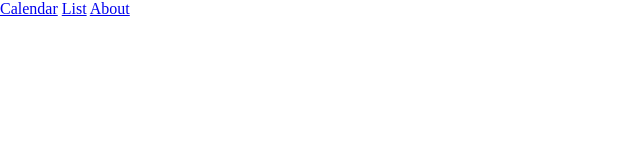
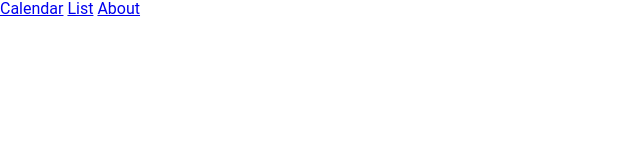
Before and after one commit to ivan-pl/ts--task-calendar, a website built with webpack: page src/index.html in a window 1280 px wide. Shown: the full height of the page, 0-640 px from the left. Built offline with nearby package versions, Linux system fonts and the light colour scheme; what some-router would draw is missing.

Commit message:
style: add basic styles

```diff
--- a/src/index.html
+++ b/src/index.html
@@ -6,8 +6,8 @@
     <meta name="viewport" content="width=device-width, initial-scale=1.0" />
     <title>Task calendar</title>
   </head>
-  <body>
-    <header id="header"></header>
-    <main id="app"></main>
+  <body class="page">
+    <header id="header" class="header"></header>
+    <main id="app" class="main"></main>
   </body>
 </html>
--- a/src/index.scss
+++ b/src/index.scss
@@ -2,6 +2,23 @@
   font-size: 16px;
 }
 
-.title {
-  font-size: 40px;
+* {
+  box-sizing: border-box;
+  font-family: Roboto, Arial, Helvetica, sans-serif;
+  -webkit-font-smoothing: antialiased;
 }
+
+.page {
+  background-color: white;
+
+  /* mobile viewport bug fix */
+  min-height: 100vh;
+  min-height: fill-available;
+}
+
+.header,
+.main {
+  max-width: 1440px;
+  min-width: 700px;
+  scroll-behavior: smooth;
+}
```
